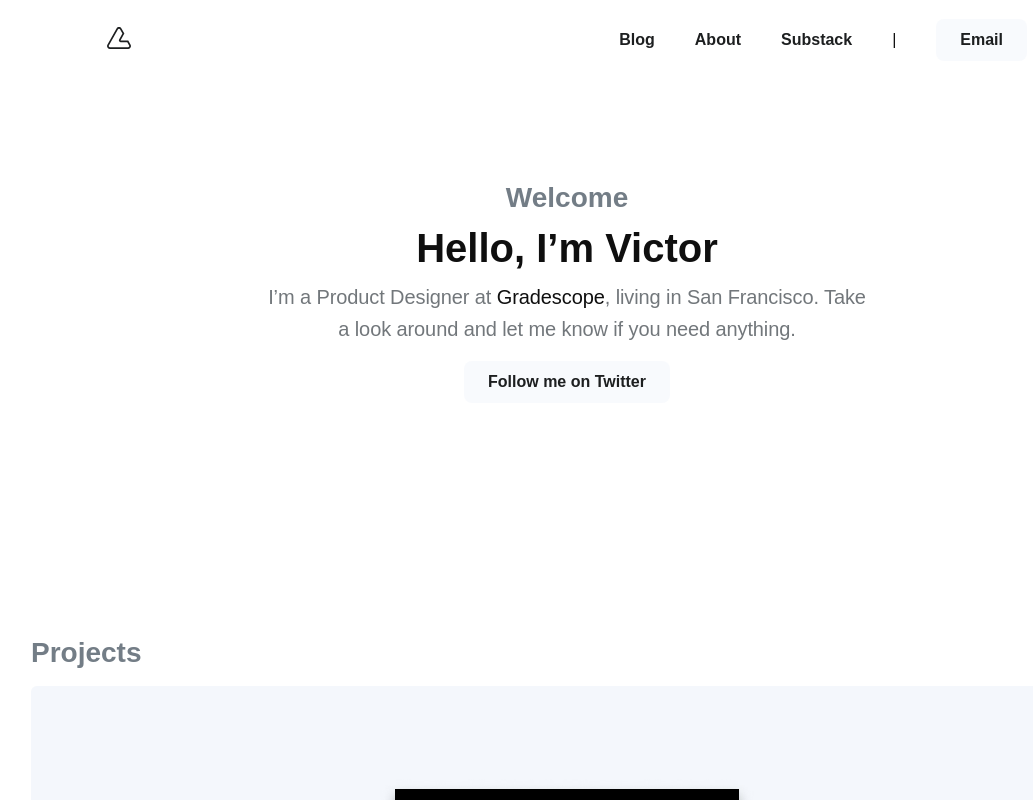
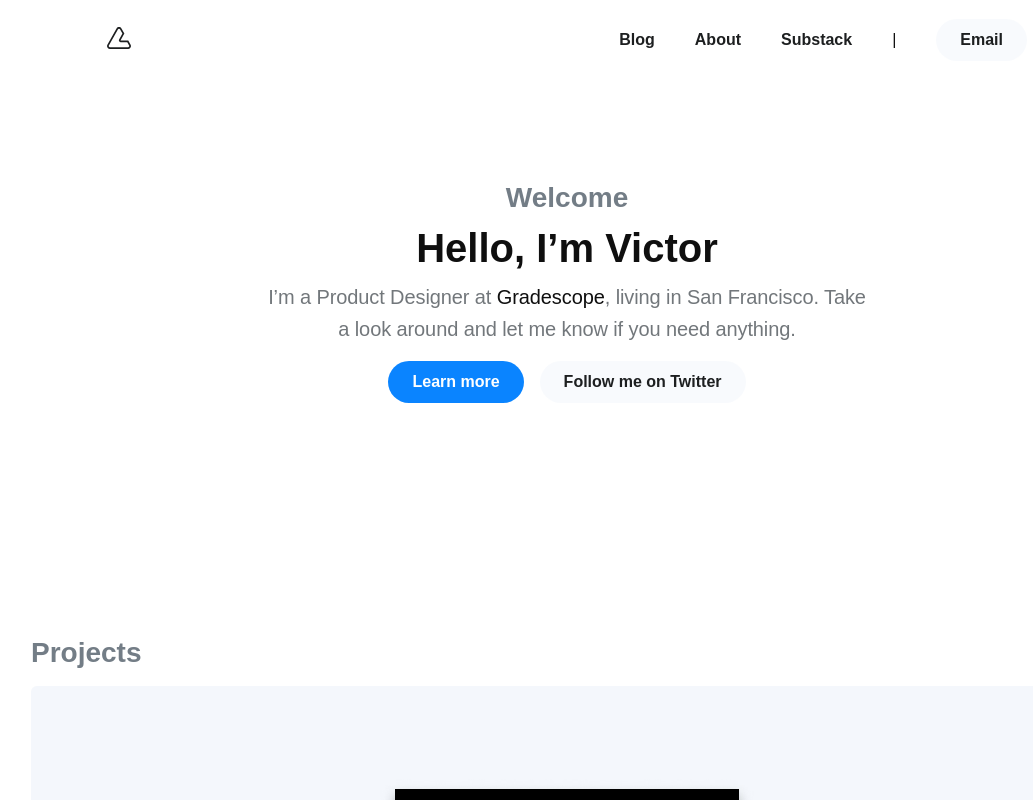
Before and after one commit to victorkernes/victor-kernes-next, a Next.js app: page / in a window 1280 px wide. Shown: the top 800 px of the page, without its empty margins (73-1106 px from the left). Built offline with nearby package versions, Linux system fonts and the light colour scheme.

Commit message:
Updated button styles and removed newsletter sign up form

```diff
--- a/pages/index.js
+++ b/pages/index.js
@@ -15,13 +15,14 @@ export default () => (
           {""}, living in San Francisco. Take a look around and let me know if
           you need anything.
         </p>
-        <a
-          className={"HireMeButton"}
-          href="https://twitter.com/victorkernes"
-          target="_blank"
-        >
-          <button className={"Contact"}>Follow me on Twitter</button>
-        </a>
+        <div className={"ContactButtons"}>
+          <a className={"LearnMore"} href="/about" alt="Learn More">
+            <button className={"LearnMoreButton"}>Learn more</button>
+          </a>
+          <a href="https://twitter.com/victorkernes" target="_blank">
+            <button>Follow me on Twitter</button>
+          </a>
+        </div>
       </div>
     </section>
     <Work />
@@ -67,9 +68,11 @@ export default () => (
           </a>
         </ul>
         <p className={"MoreBlogPosts"}>
-          <a href="https://blog.victorkernes.com" alt="See all blog posts">See all blog posts →</a>
+          <a href="https://blog.victorkernes.com" alt="See all blog posts">
+            See all blog posts →
+          </a>
         </p>
-        <form
+        {/* <form
           className={"SubscribeForm"}
           action="https://tinyletter.com/victorkernes"
           method="post"
@@ -95,19 +98,24 @@ export default () => (
               Subscribe
             </button>
           </div>
-        </form>
+        </form> */}
       </div>
     </section>
     <section className={"FeaturedContainer"}>
       <h4 className={"Subtitle"}>Learn More</h4>
       <h1 className={"Title"}>Podcasts and blogs I’m featured on</h1>
       <p className={"LearnMore"}>
-        <a className={"LearnMoreLink"} href="https://designdetails.fm/episodes/130517" target="_blank">
+        <a
+          className={"LearnMoreLink"}
+          href="https://designdetails.fm/episodes/130517"
+          target="_blank"
+        >
           242: Traitor Joe (feat. Victor Kernes) • Design Details
         </a>
       </p>
       <p className={"LearnMore"}>
-        <a className={"LearnMoreLink"}
+        <a
+          className={"LearnMoreLink"}
           href="https://medium.com/virta-health/my-experience-joining-a-design-team-in-healthcare-bc07fbfe41a4"
           target="_blank"
         >
@@ -115,7 +123,8 @@ export default () => (
         </a>
       </p>
       <p className={"LearnMore"}>
-        <a className={"LearnMoreLink"}
+        <a
+          className={"LearnMoreLink"}
           href="https://www.figma.com/blog/how-virta-health-uses-figma-to-help-patients-reverse-type-2-diabetes/"
           target="_blank"
         >
--- a/pages/styles.css
+++ b/pages/styles.css
@@ -35,7 +35,8 @@ button {
   background: var(--button-background);
   color: var(--nav-color);
   font-weight: 600;
-  border-radius: 8px;
+  font-size: 1rem;
+  border-radius: 40px;
   cursor: pointer;
   text-align: center;
   transition: background 250ms ease-in-out,
@@ -138,9 +139,6 @@ p {
   color: #72777b;
   padding-bottom: 16px;
 }
-.Contact {
-  font-size: 16px;
-}
 .LearnMore {
   padding-bottom: 16px;
 }
@@ -150,13 +148,30 @@ p {
   background-position: left 1.05em;
   background-repeat: no-repeat;
 } */
+.ContactButtons {
+  display: flex;
+  flex-direction: row;
+  text-align: center;
+  align-items: center;
+  justify-content: center;
+}
 .HireMeButton {
   display: block;
-  color: var(--body-foreground);
-  background-color: var(--body-background);
   text-decoration: none;
 }
 .HireMeButton:hover {
+  opacity: 0.8;
+}
+.LearnMore {
+  padding: 0 1rem 0 0;
+}
+.LearnMoreButton {
+  display: block;
+  color: #fff;
+  background: #0A84FF;
+  text-decoration: none;
+}
+.LearnMoreButton:hover {
   opacity: 0.8;
 }
 .ArticlesHeader {
```
